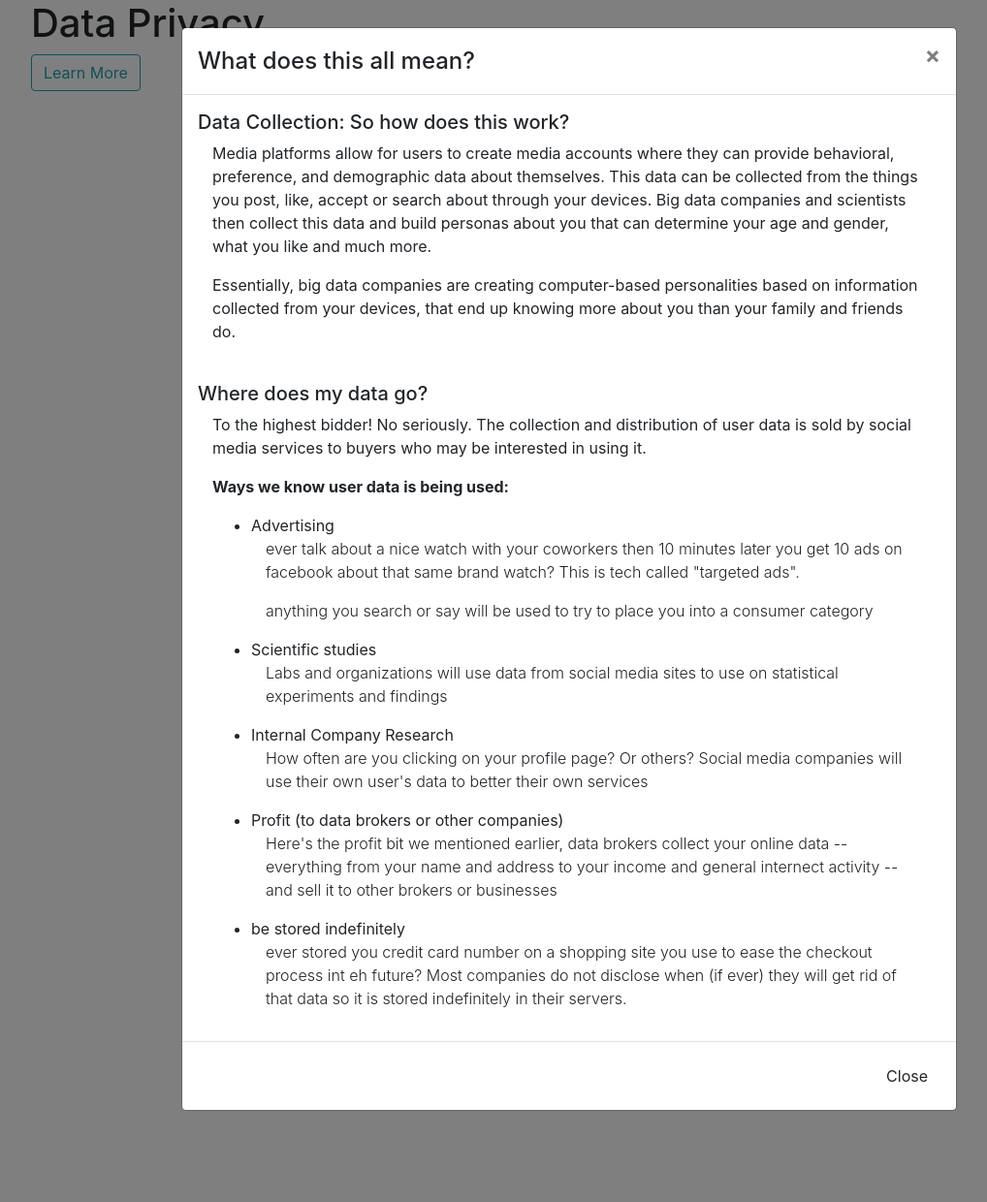
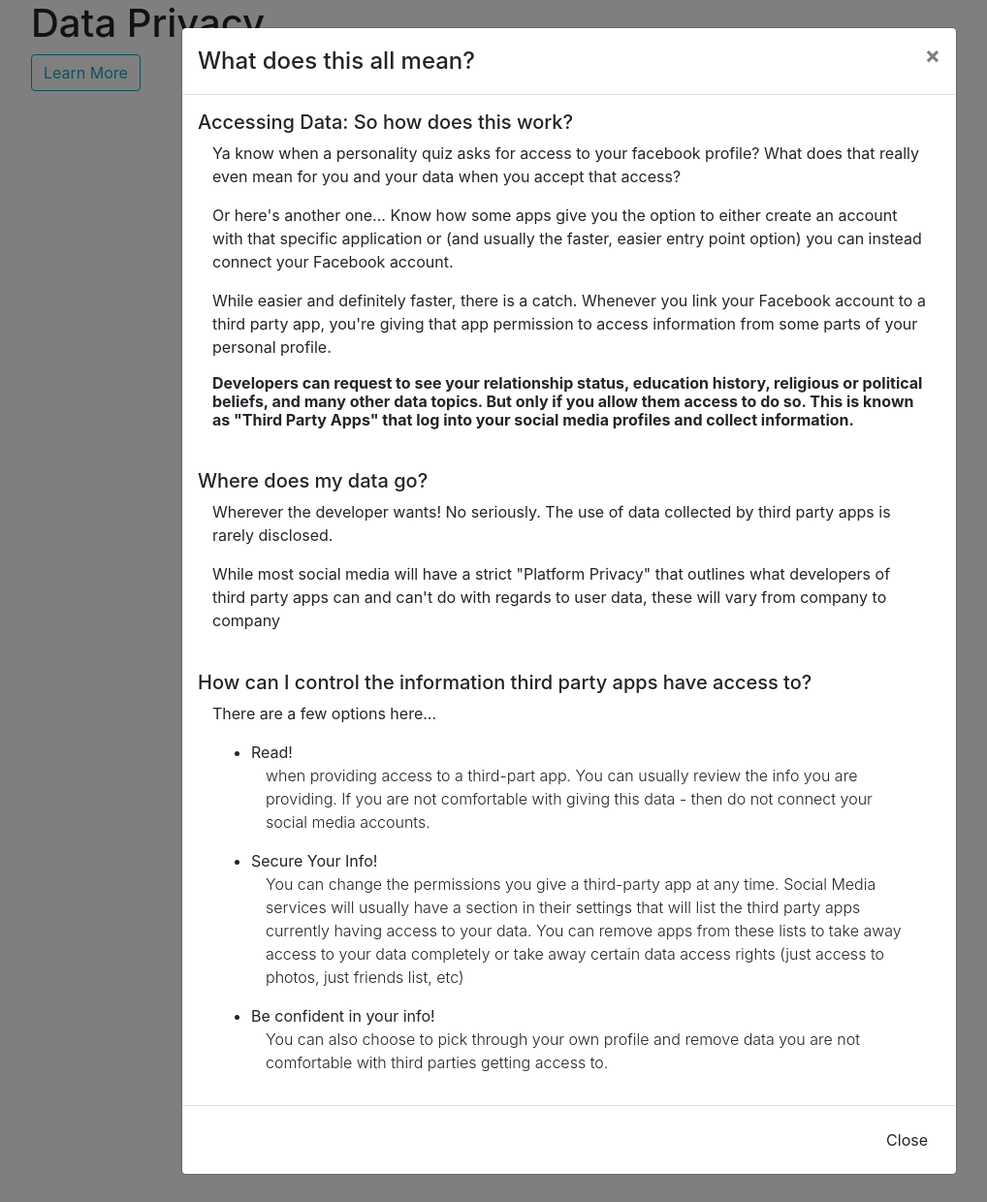
Before and after one commit to emksulliv/dataPrivacy, a Django app: page / in a window 1280 px wide, after a click on "Learn More". Shown: the whole page at 97% size, without its empty margins (53-1071 px from the left). Run offline with Django 3.2, Linux system fonts and the light colour scheme; some libraries are stand-ins or nearby versions.

Commit message:
updated html of info modal to be more accurate to projects goals

```diff
--- a/dataPrivacy/page/templates/index.html
+++ b/dataPrivacy/page/templates/index.html
@@ -27,40 +27,42 @@
                    <button type="button" class="close" data-dismiss="modal">&times;</button>
                </div>
                <div class="modal-body">
-                   <h5>Data Collection: So how does this work?</h5>
+                   <h5>Accessing Data: So how does this work?</h5>
                    <div class="container-sm">
-                        <p>Media platforms allow for users to create media accounts where they can provide behavioral, preference, and demographic data about themselves. This data can be collected from the things you post, like, accept or search about through your devices. Big data companies and scientists then collect this data and build personas about you that can determine your age and gender, what you like and much more.</p>
-                        <p>Essentially, big data companies are creating computer-based personalities based on information collected from your devices, that end up knowing more about you than your family and friends do.</p>
+                        <p>Ya know when a personality quiz asks for access to your facebook profile? What does that really even mean for you and your data when you accept that access?</p>
+                        <p>Or here's another one... Know how some apps give you the option to either create an account with that specific application or (and usually the faster, easier entry point option) you can instead connect your Facebook account.</p>
+                        <p>While easier and definitely faster, there is a catch. Whenever you link your Facebook account to a third party app, you're giving that app permission to access information from some parts of your personal profile.</p>
+                        <h6><p><strong>Developers can request to see your relationship status, education history, religious or political beliefs, and many other data topics. But only if you allow them access to do so. This is known as "Third Party Apps" that log into your social media profiles and collect information.</strong></p></h6>
                         <br>
                     </div>
 
                     <h5>Where does my data go?</h5>
                     <div class="container-sm">
-                        <p>To the highest bidder! No seriously. The collection and distribution of user data is sold by social media services to buyers who may be interested in using it.</p>
-                        <p class="font-weight-bold">Ways we know user data is being used: </p>
+                        <p>Wherever the developer wants! No seriously. The use of data collected by third party apps is rarely disclosed.</p>
+                        <p>While most social media will have a strict "Platform Privacy" that outlines what developers of third party apps can and can't do with regards to user data, these will vary from company to company </p>
+                        <br>
+
+                    </div>
+                    <h5>How can I control the information third party apps have access to?</h5>
+                    <div class="container-sm">
+                        <p>There are a few options here...</p>
                         <ul>
-                            <li>Advertising</li>
+                            <li>Read!</li>
                                 <div class="container-sm">
-                                <p class="font-weight-light">ever talk about a nice watch with your coworkers then 10 minutes later you get 10 ads on facebook about that same brand watch? This is tech called "targeted ads".</p>
-                                <p class="font-weight-light">anything you search or say will be used to try to place you into a consumer category</p>
+                                    <p class="font-weight-light">when providing access to a third-part app. You can usually review the info you are providing. If you are not comfortable with giving this data - then do not connect your social media accounts.</p>
                                 </div>
-                            <li>Scientific studies </li>
+
+                                <li>Secure Your Info!</li>
                                 <div class="container-sm">
-                                <p class="font-weight-light">Labs and organizations will use data from social media sites to use on statistical experiments and findings</p>
+                                    <p class="font-weight-light">You can change the permissions you give a third-party app at any time. Social Media services will usually have a section in their settings that will list the third party apps currently having access to your data. You can remove apps from these lists to take away access to your data completely or take away certain data access rights (just access to photos, just friends list, etc)</p>
                                 </div>
-                            <li>Internal Company Research</li>
+
+                                <li>Be confident in your info!</li>
                                 <div class="container-sm">
-                                <p class="font-weight-light">How often are you clicking on your profile page? Or others? Social media companies will use their own user's data to better their own services</p>
-                            </div>
-                            <li>Profit (to data brokers or other companies) </li>
-                            <div class="container-sm">
-                                <p class="font-weight-light">Here's the profit bit we mentioned earlier, data brokers collect your online data -- everything from your name and address to your income and general internect activity -- and sell it to other brokers or businesses </p>
-                            </div>
-                            <li>be stored indefinitely</li>
-                            <div class="container-sm">
-                                <p class="font-weight-light">ever stored you credit card number on a shopping site you use to ease the checkout process int eh future? Most companies do not disclose when (if ever) they will get rid of that data so it is stored indefinitely in their servers.</p>
+                                    <p class="font-weight-light">You can also choose to pick through your own profile and remove data you are not comfortable with third parties getting access to.</p>
                                 </div>
                         </ul>
+
                     </div>
                </div>
                <div class="modal-footer">
```
Lines whose indentation alone changed are shown as unchanged.
